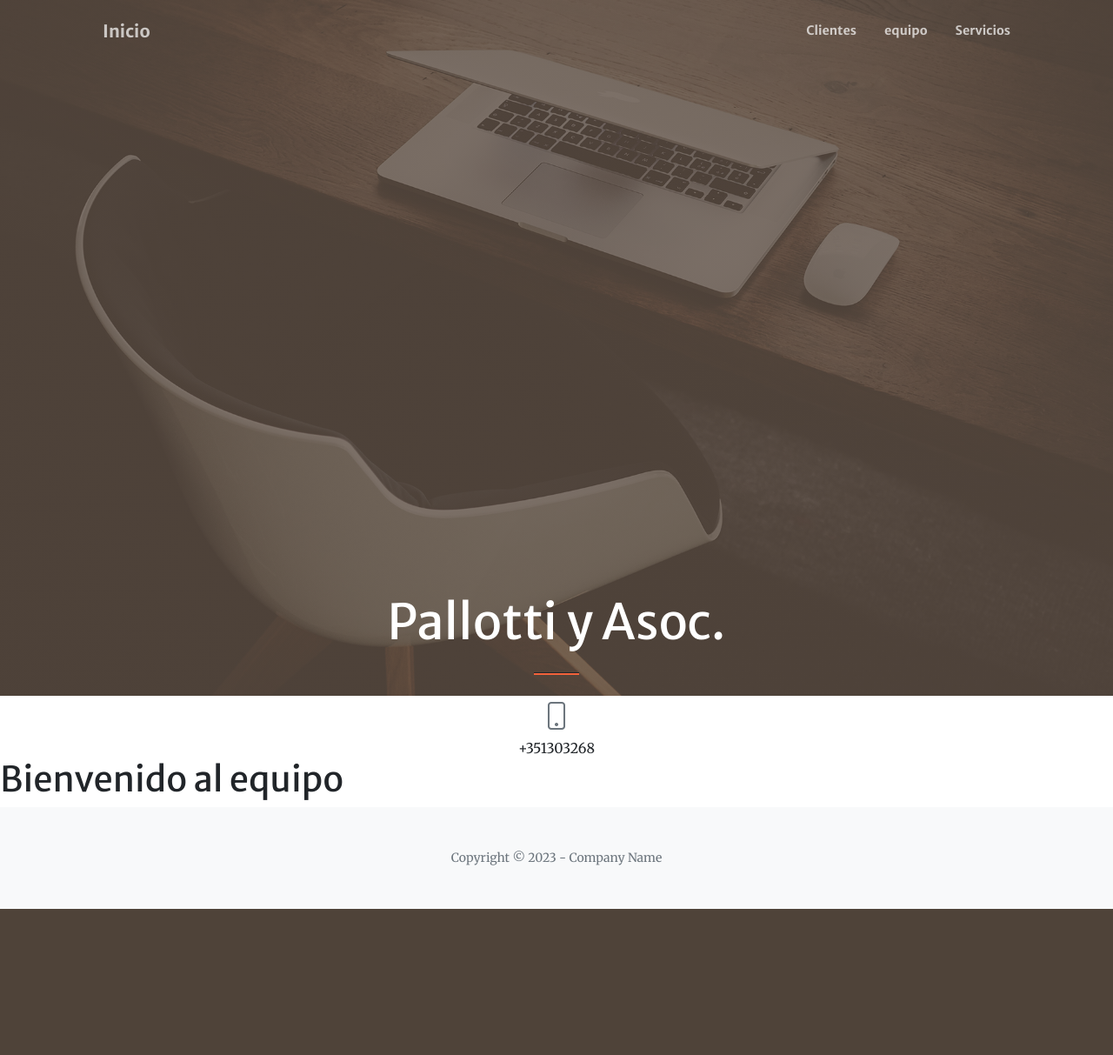
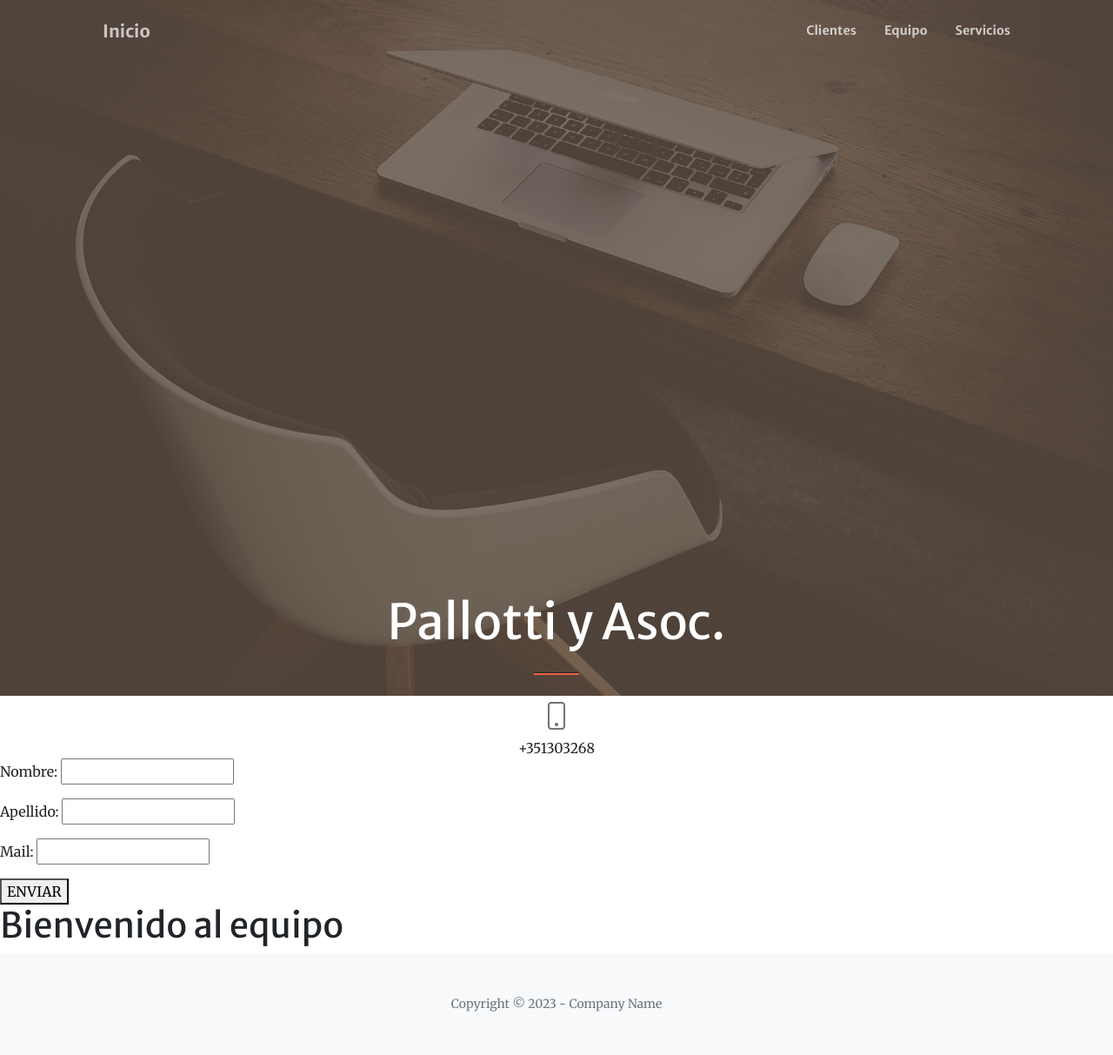
Before and after one commit to Dantrim97/CrDantePallotti, a Django app: page /app-coder/equipo/ in a window 1280 px wide. Shown: that part at 87% size. Before the commit the page ends 1045 px from the top of that part, so only its background shows below. Run offline with Django 4.2, Linux system fonts and the light colour scheme; the page is wider than the window, and the part outside it is not shown; some libraries are stand-ins or nearby versions.

Commit message:
finalizandoo

```diff
--- a/Appcoder/templates/Equipo.html
+++ b/Appcoder/templates/Equipo.html
@@ -1,5 +1,11 @@
 {% extends 'madre.html' %}
 
 {% block contenidoquecambia %}
+<form action="{% url 'Equipo'  %}" method="post">{% csrf_token %}
+    <p>Nombre: <input type="text" name="nombre"></p>
+    <p>Apellido: <input type="text" name="apellido"></p>
+    <p>Mail: <input type="text" name="email"></p>
+    <button type="submit"> ENVIAR </button>
+</form>
 <h1>Bienvenido al equipo</h1>
 {% endblock contenidoquecambia %}
--- a/Appcoder/templates/madre.html
+++ b/Appcoder/templates/madre.html
@@ -34,7 +34,6 @@
                 </div>
             </div>
         </header>
-
                 <div class="row gx-4 gx-lg-5 justify-content-center">
                     <div class="col-lg-4 text-center mb-5 mb-lg-0">
                         <i class="bi-phone fs-2 mb-3 text-muted"></i>
--- a/Appcoder/templates/nav.html
+++ b/Appcoder/templates/nav.html
@@ -5,7 +5,7 @@
         <div class="collapse navbar-collapse" id="navbarResponsive">
             <ul class="navbar-nav ms-auto my-2 my-lg-0">
                 <li class="nav-item"><a class="nav-link" href="{% url 'Clientes' %}">Clientes</a></li>
-                <li class="nav-item"><a class="nav-link" href="{% url 'Equipo' %}">equipo</a></li>
+                <li class="nav-item"><a class="nav-link" href="{% url 'Equipo' %}">Equipo</a></li>
                 <li class="nav-item"><a class="nav-link" href="{% url 'Adquirir' %}">Servicios</a></li>
             </ul>
         </div>
--- a/Appcoder/urls.py
+++ b/Appcoder/urls.py
@@ -1,6 +1,5 @@
 from django.urls import path
-from Appcoder.views import Equipo,Clientes,AdquirirServicios,Inicio
-
+from Appcoder.views import Equipo,Clientes,AdquirirServicios,Inicio,BusquedaCliente,Busqueda
 urlpatterns =[
     #path('saluda/', saluda),
     #path('agrega-curso/<nombre>/<cuit>',),
@@ -9,4 +8,6 @@ urlpatterns =[
     path('equipo/', Equipo, name="Equipo"),
     path('clientes/', Clientes, name="Clientes"),
     path('adquirir/', AdquirirServicios, name="Adquirir"),
+    path('busqueda-cliente/', BusquedaCliente, name="busquedacliente"),
+    path('busqueda/', Busqueda, name="busqueda"),
     ]
--- a/Appcoder/views.py
+++ b/Appcoder/views.py
@@ -12,7 +12,16 @@ def Inicio (req):
     return render(req,"Servicios.html")
 
 def Equipo (req):
-    return render(req,"Equipo.html")
+    print('method', req.method)
+    print('POST', req.POST)
+
+    if req.method == 'POST':
+        equipo = Equipos(nombre=req.POST['nombre'], apellido=req.POST['apellido'],email=req.POST['email'])
+        equipo.save()
+        return render(req, "inicio.html")
+    else:
+        return render(req,"Equipo.html")
+
 
 
 
@@ -37,3 +46,15 @@ def AdquirirServicios(req):
         return render(req, "inicio.html")
     else:
         return render(req, "adquirir.html")
+
+
+def BusquedaCliente(req):
+    return render(req, "Busquedacliente.html")
+
+def Busqueda(req):
+    if req.GET["nombre"]:
+        nombre= req.GET["nombre"]
+        cliente = Cliente.objects.get(nombre=nombre)
+        return render(req, "resultadobusqueda.html", {"cliente":cliente})
+    else:
+        return HttpResponse(f"debe agregar al cliente")
```
Also changed, not shown: Appcoder/templates/Busquedacliente.html (added, +9 -0 lines), Appcoder/templates/resultadobusqueda.html (added, +7 -0 lines), db.sqlite3.
